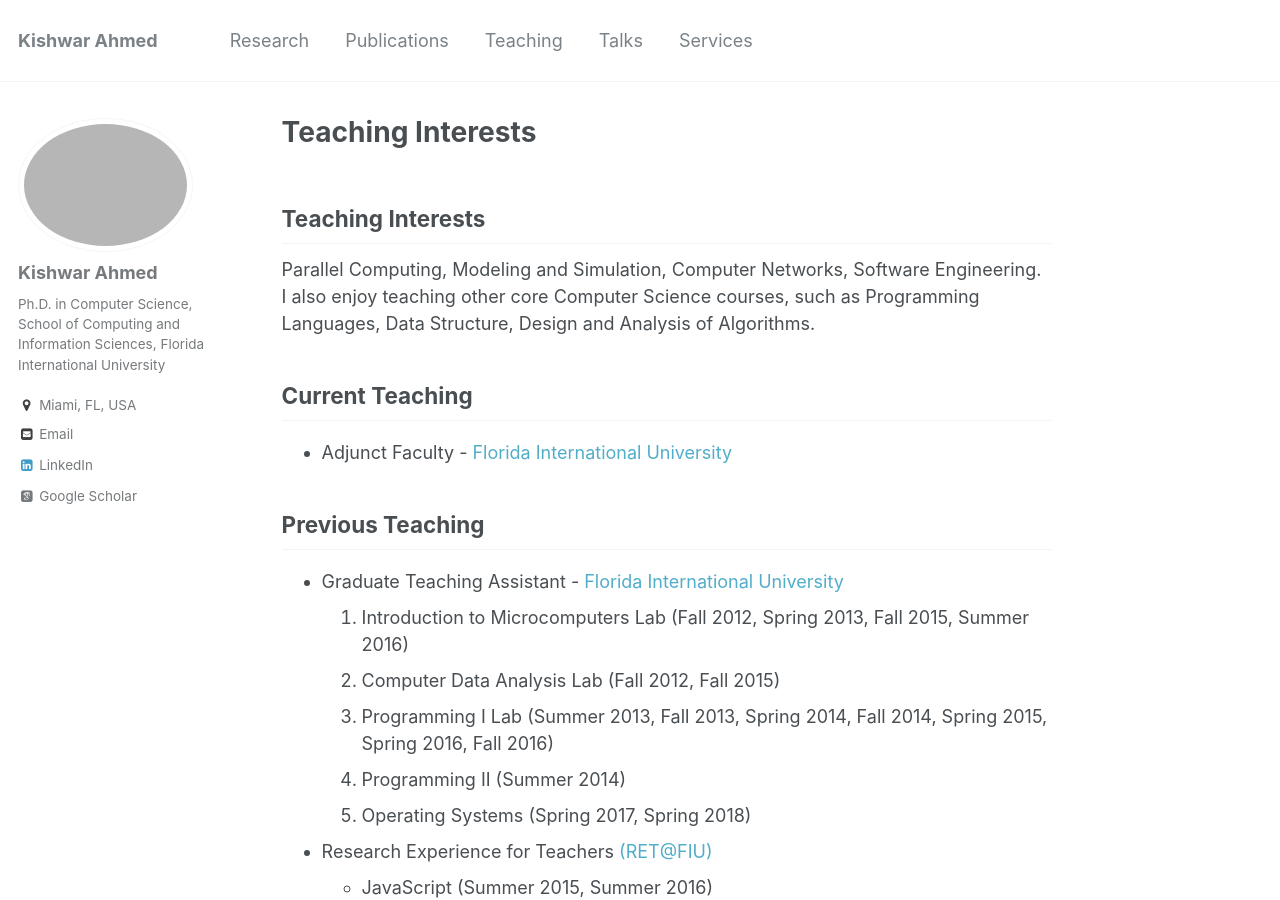
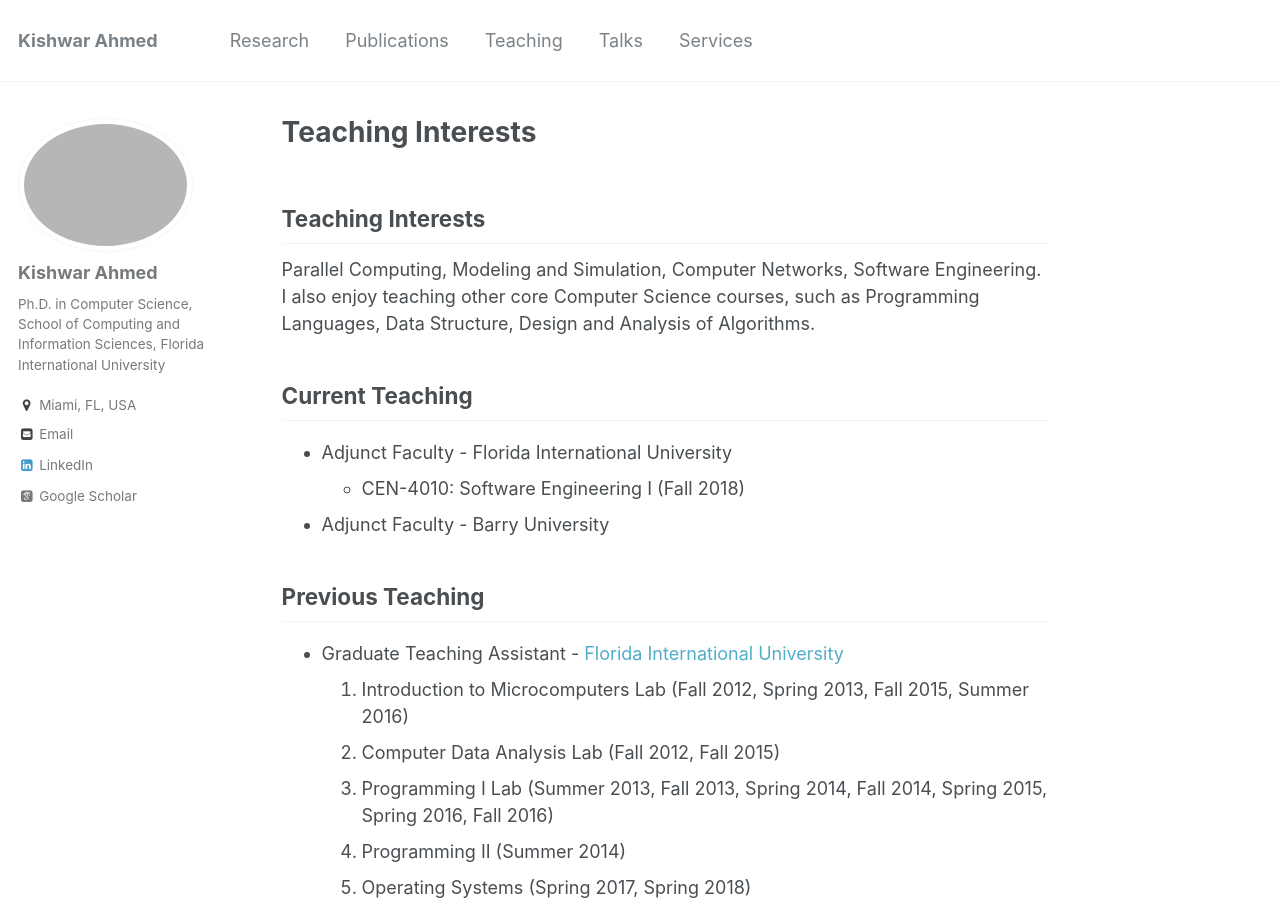
Before and after one commit to kishwarbd/kishwarbd.github.io, a Jekyll site: the page built from _pages/teaching.md, in a window 1280 px wide and 900 px high. Built offline with Jekyll 4.4.1, drawn with Linux system fonts in a browser that asks for light colours; some web fonts are replaced; our own code applies the rules of GitHub Pages for plain Markdown files.

Commit message:
more updates.

```diff
--- a/_pages/teaching.md
+++ b/_pages/teaching.md
@@ -9,7 +9,10 @@ Parallel Computing, Modeling and Simulation, Computer Networks, Software Enginee
 
 ## Current Teaching
 
-* Adjunct Faculty - [Florida International University](https://www.fiu.edu)
+* Adjunct Faculty - Florida International University
+  * CEN-4010: Software Engineering I (Fall 2018)
+
+* Adjunct Faculty - Barry University
 
 ## Previous Teaching
 
```
